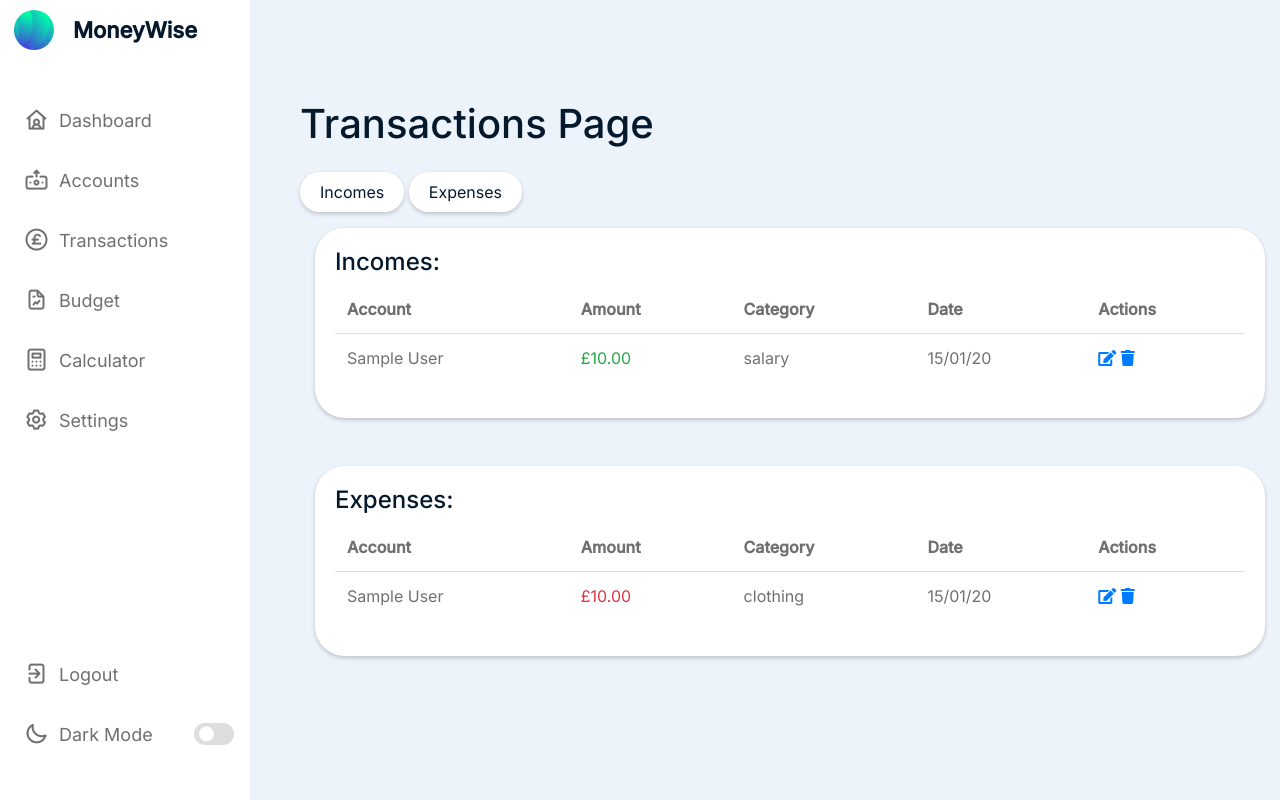
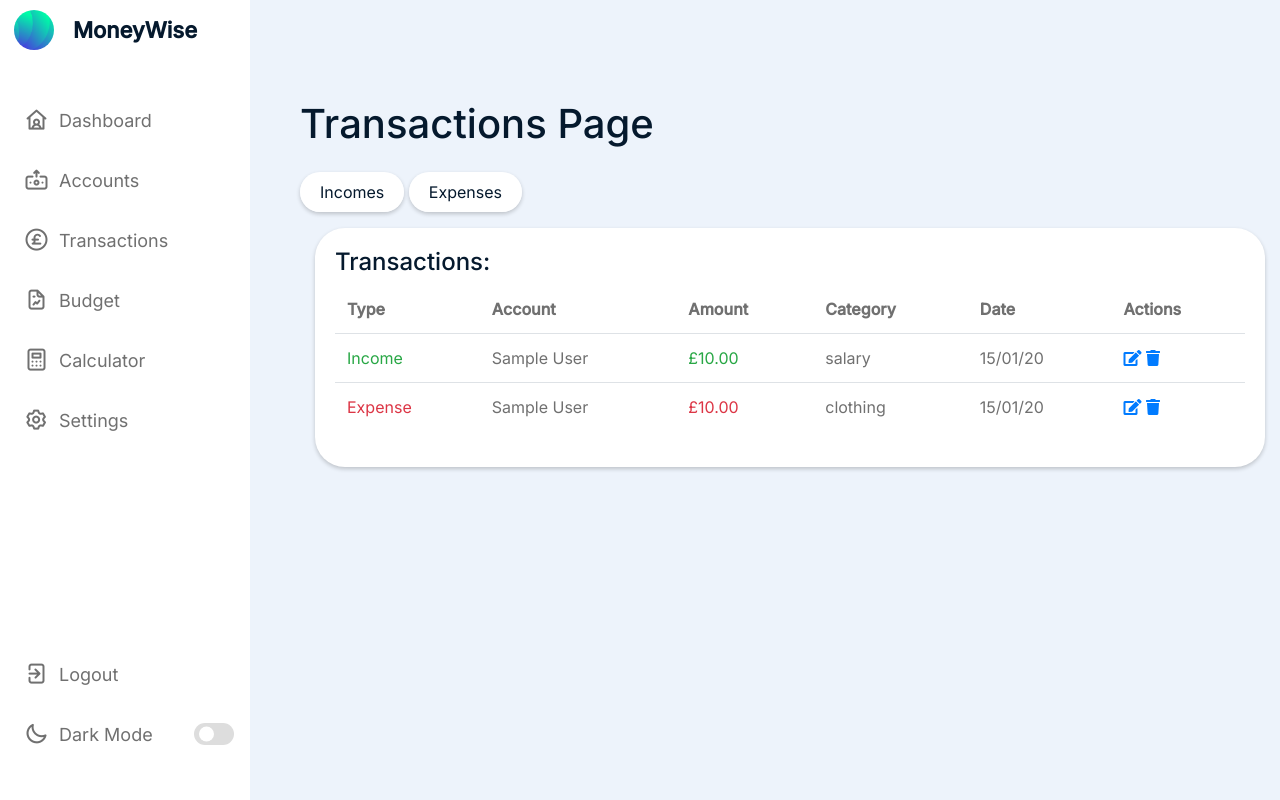
Before and after one commit to Viver2nd/MoneyWise, a Django app: page /transactions/ in a window 1280 px wide. Run offline with Django 4.2, Linux system fonts and the light colour scheme; a user stored in the database is signed in; tables that the repository leaves empty hold one stand-in row (values such as "Sample post").

Commit message:
refactored transactions page

```diff
--- a/main_app/templates/transactions/transactions.html
+++ b/main_app/templates/transactions/transactions.html
@@ -9,14 +9,15 @@
     <a class="new-btn" href="{% url 'incomes' %}"><span class="link-name">Incomes</span></a>
     <a class="new-btn" href="{% url 'expenses' %}"><span class="link-name">Expenses</span></a>
     <br>
-    {% if incomes %}
+    {% if incomes or expenses %}
 <div class="container mt-4">
     <div class="card">
         <div class="card-body">
-                <h4>Incomes:</h4>
+            <h4>Transactions:</h4>
             <table class="table">
                 <thead>
                     <tr>
+                        <th>Type</th>
                         <th>Account</th>
                         <th>Amount</th>
                         <th>Category</th>
@@ -27,6 +28,7 @@
                 <tbody>
                     {% for income in incomes %}
                     <tr>
+                        <td class="text-success">Income</td>
                         <td>{{ income.account.name }}</td>
                         <td class="text-success">£{{ income.amount }}</td>
                         <td>{{ income.category }}</td>
@@ -37,33 +39,9 @@
                         </td>
                     </tr>
                     {% endfor %}
-                    </tbody>
-                </table>
-            </div>
-        </div>
-    </div>
-    {% else %}
-        <h4>No Incomes</h4>
-    {% endif %}
-    <br>
-    {% if expenses %}
-    <div class="container mt-4">
-        <div class="card">
-            <div class="card-body">
-                <h4>Expenses:</h4>
-                <table class="table">
-                    <thead>
-                        <tr>
-                            <th>Account</th>
-                            <th>Amount</th>
-                            <th>Category</th>
-                            <th>Date</th>
-                            <th>Actions</th>
-                        </tr>
-                    </thead>
-                    <tbody>
                     {% for expense in expenses %}
                     <tr>
+                        <td class="text-danger">Expense</td>
                         <td>{{ expense.account.name }}</td>
                         <td class="text-danger">£{{ expense.amount }}</td>
                         <td>{{ expense.category }}</td>
@@ -80,8 +58,9 @@
     </div>
 </div>
 {% else %}
-        <h4>No Expenses</h4>
+<h4>No Financial Transactions</h4>
 {% endif %}
+
 
 
 
```
Also changed, not shown: main_app/templates/transactions/expenses.html (+4 -4 lines), main_app/templates/transactions/incomes.html (+4 -4 lines). Lines whose indentation alone changed are shown as unchanged.
